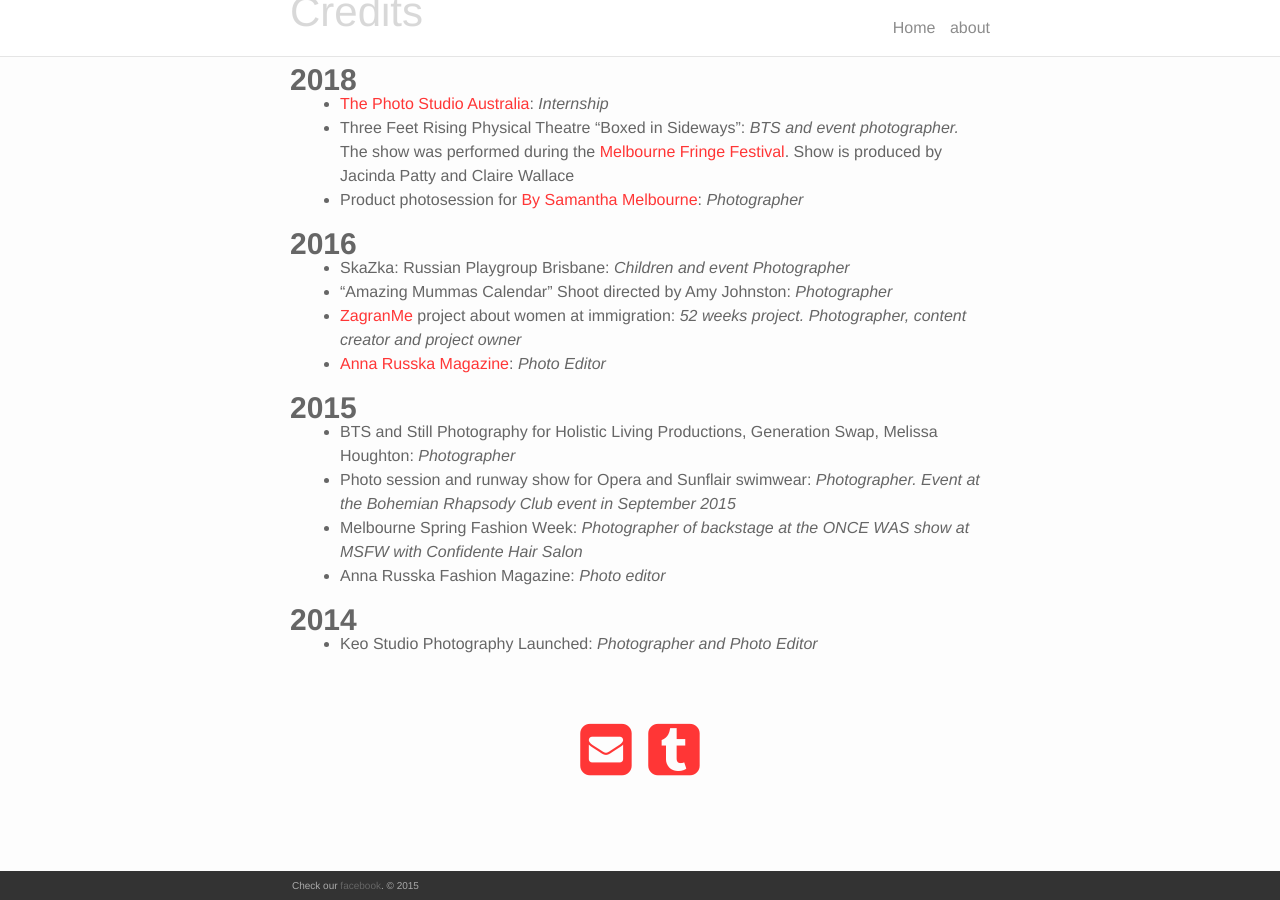
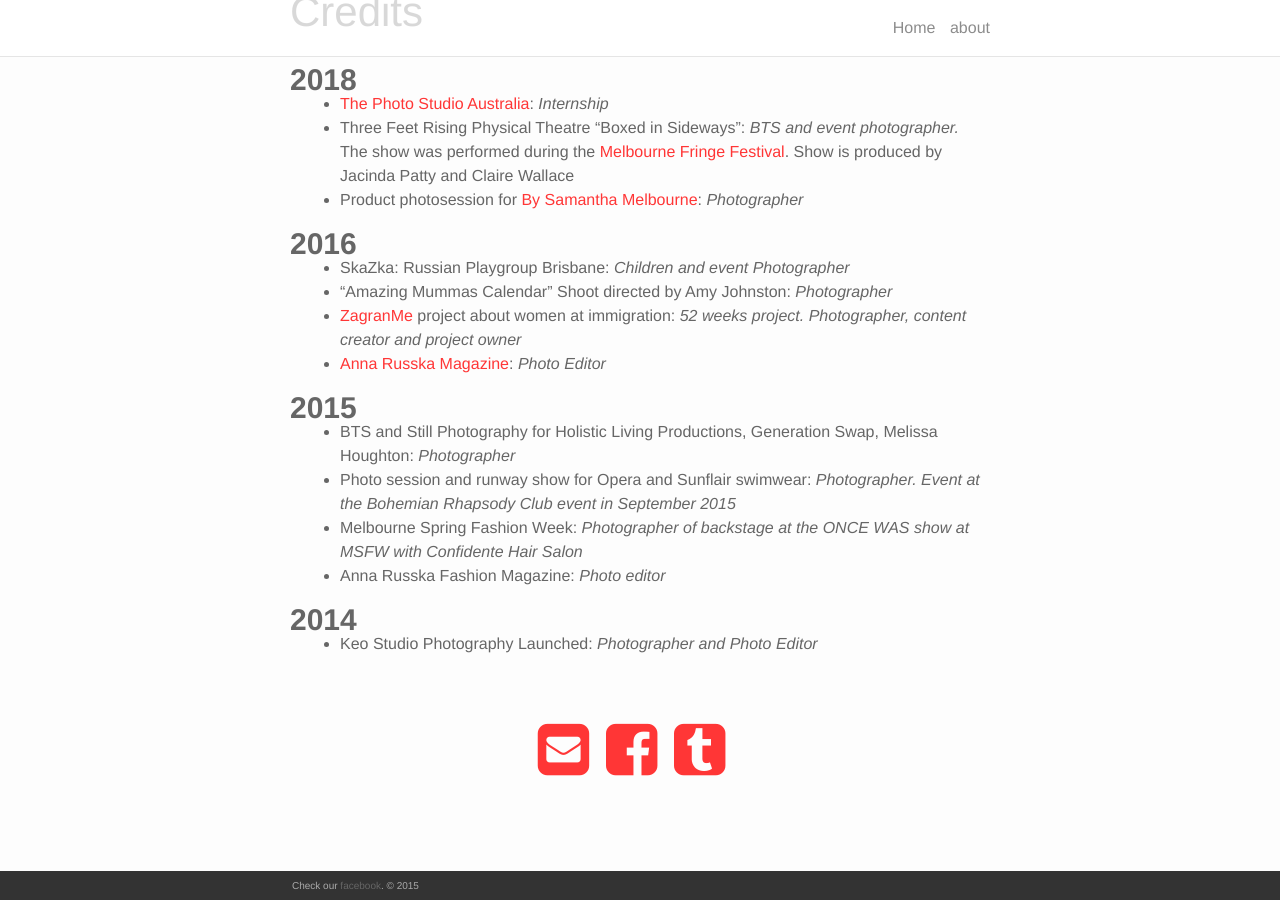
Before and after one commit to AlenPelin/keo-studio, a Jekyll site: the page built from about.md, in a window 1280 px wide and 900 px high, scrolled down 566 px. Built offline with Jekyll 4.4.1, drawn with Linux system fonts in a browser that asks for light colours; nearby versions of some CDN libraries.

Commit message:
Update from Forestry.io - Updated about.md

```diff
--- a/about.md
+++ b/about.md
@@ -50,5 +50,7 @@
 
 <span class="contacticon center">
 <a href="mailto:svet.wis@gmail.com"><i class="fa fa-envelope-square"></i></a>
-<a href="https://www.facebook.com/keostudio" target="_blank"><i class="fa_fa-facebook-square"></i></a> <a href="https://keo-studio.pixieset.com/" target="_blank"><i class="fa fa-tumblr-square"></i></a> <a href="https://www.instagram.com/keo_studio_photography" target="_blank"><i class="fa_ fa-instagram-square"></i></a>
+<a href="https://www.facebook.com/keostudio" target="_blank"><i class="fa fa-facebook-square"></i></a>
+<a href="https://keo-studio.pixieset.com/" target="_blank"><i class="fa fa-tumblr-square"></i></a>
+<a href="https://www.instagram.com/keo_studio_photography" target="_blank"><i class="fa fa-instagram-square"></i></a>
 </span>
```
